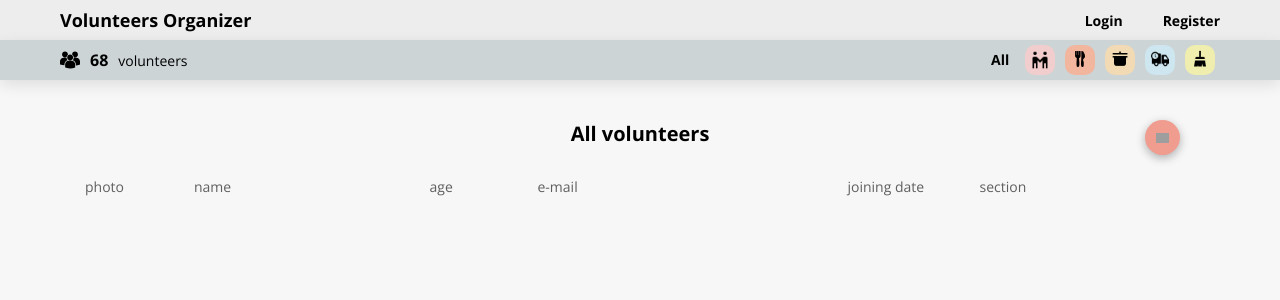
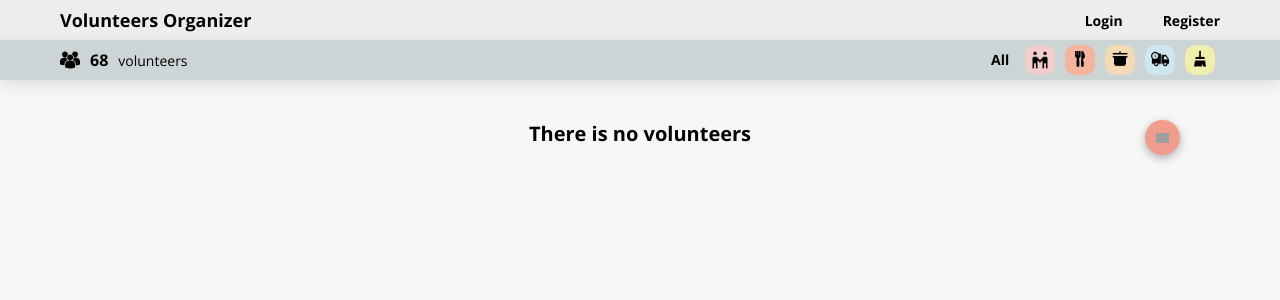
Before and after one commit to halahasz/nuxt_volunteer-manager-admin-panel, a Nuxt app: page /kitchen in a window 1280 px wide. Shown: the top 300 px of the page. Built offline with nearby package versions, Linux system fonts and the light colour scheme; grey boxes are pictures that could not be loaded.

Commit message:
add 'no volunteers' information after removing all volunteers

```diff
--- a/layouts/default.vue
+++ b/layouts/default.vue
@@ -2,12 +2,18 @@
   <div>
     <Header />
     <div class="content">
-      <h1>{{ this.$store.state.volunteer.title }}</h1>
+      <h1 v-if="this.$store.state.volunteer.volunteers.length">
+        {{ this.$store.state.volunteer.title }}
+      </h1>
+      <h1 v-else>{{ this.$store.state.volunteer.noVolunteers }}</h1>
       <button class="plus-button" @click="onClickPlus">
         <img src="~/assets/img/icons/plus.svg" alt class="settings-icon" />
       </button>
       <Modal />
-      <div class="cards-head">
+      <div
+        v-if="this.$store.state.volunteer.volunteers.length"
+        class="cards-head"
+      >
         <p class="photo-heading">photo</p>
         <p class="name-heading">name</p>
         <p class="age-heading">age</p>
--- a/pages/index.vue
+++ b/pages/index.vue
@@ -52,3 +52,7 @@ export default {
   }
 };
 </script>
+<style lang="scss" scoped>
+.no-volunteers {
+}
+</style>
--- a/store/volunteer.js
+++ b/store/volunteer.js
@@ -12,6 +12,7 @@ export function fetchVolunteersAPI() {
 export const state = () => {
   return {
     title: "All volunteers",
+    noVolunteers: "There is no volunteers",
     volunteers: [],
     items: ["social", "waitress", "kitchen", "logistics", "cleaning"],
     modal: false,
```
